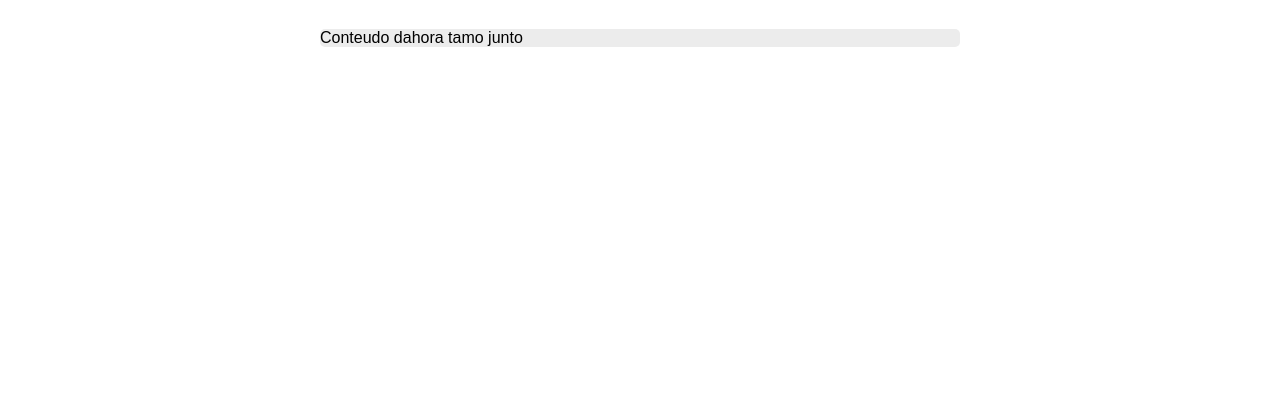
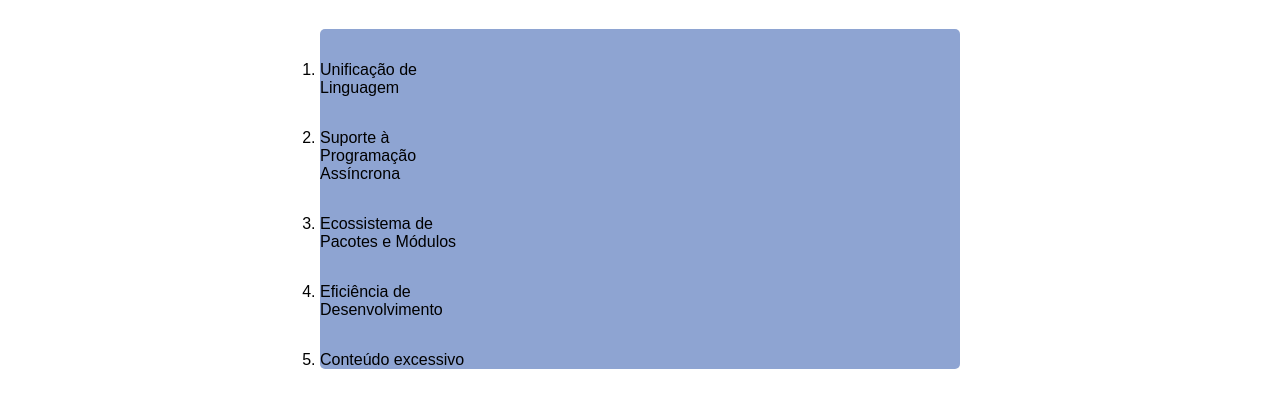
Before and after one commit to DiegoPlaninscheck/server-side-homework, a website: page public/advantages/advantages.html in a window 1280 px wide. Shown: the part 179-586 px from the top of the page. Drawn offline with Linux system fonts and the light colour scheme.

Commit message:
advantages.content

```diff
--- a/public/advantages/advantages.html
+++ b/public/advantages/advantages.html
@@ -44,7 +44,13 @@
         <div id="containerContent">
             <h1 id="titleContent">Vantagens</h1>
             <div class="contentBox">
-                <p>Conteudo dahora tamo junto</p>
+                <ol>
+                    <li>Unificação de Linguagem</li>
+                    <li>Suporte à Programação Assíncrona</li>
+                    <li>Ecossistema de Pacotes e Módulos</li>
+                    <li>Eficiência de Desenvolvimento</li>
+                    <li>Conteúdo excessivo</li>
+                </ol>
             </div>
         </div>
     </div>
--- a/public/advantages/style.css
+++ b/public/advantages/style.css
@@ -87,11 +87,27 @@
     margin-top: 1.5rem;
 }
 
-.contentBox {
+.contentBox  {
     width: 50%;
     height: auto;
     max-height: 90%;
-    background-color: #ECECEC;
+    background-color: #8ea4d2;
     border-radius: 5px;
     margin-top: 2rem;
 }
+
+.contentBox ol li{
+    width: 50%;
+    height: auto;
+    max-height: 90%;
+    border-radius: 5px;
+    margin-top: 2rem;
+}
+
+.contentBox ol{
+    width: 50%;
+    height: auto;
+    max-height: 90%;
+    border-radius: 5px;
+    margin-top: 2rem;
+}
```
